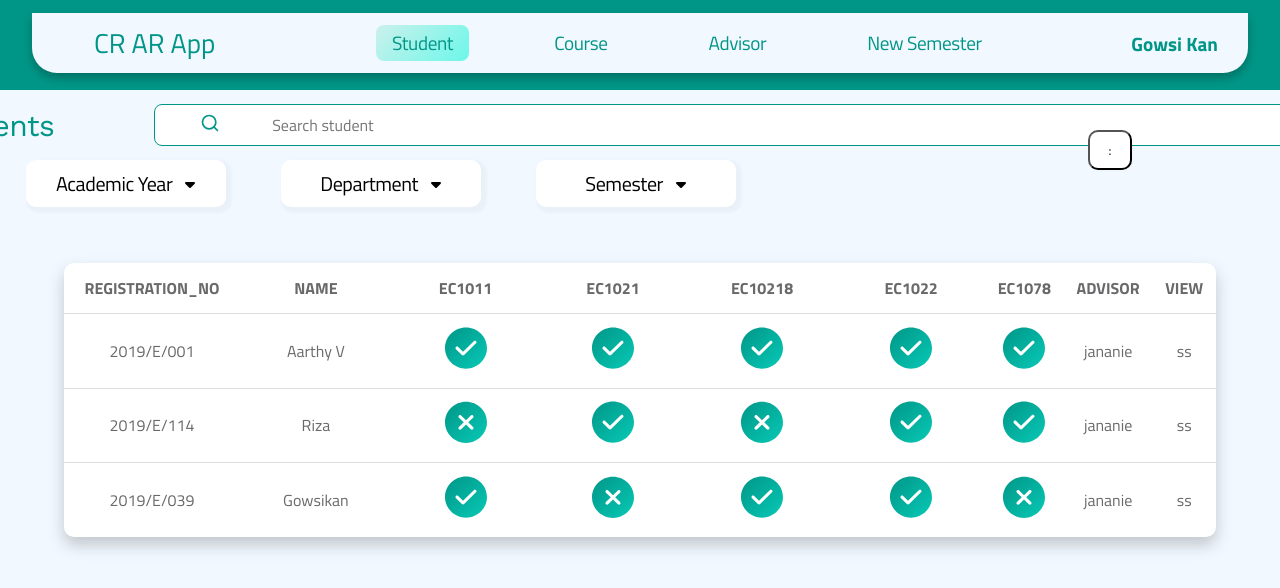
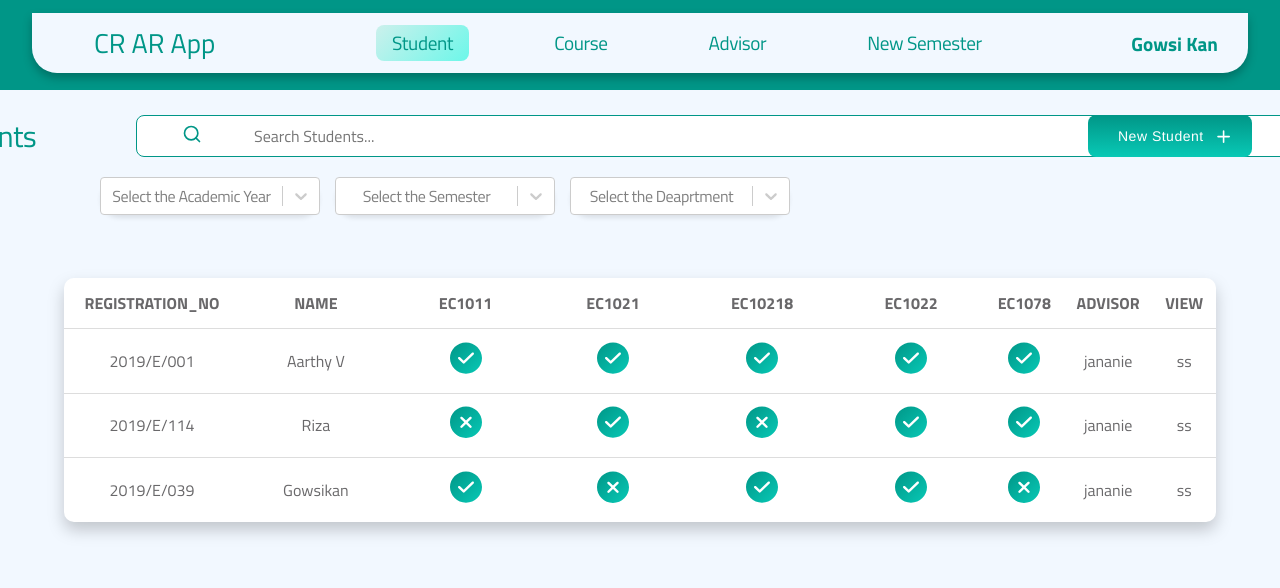
Before and after one commit to DilushanG/SoftwareEngineeringProject-CR-ARApp, a React (Create React App) app in the folder cr-ar-app/: page /students in a window 1280 px wide. Shown: the top 588 px of the page. Built offline with nearby package versions, Linux system fonts and the light colour scheme.

Commit message:
main nav built

```diff
--- a/cr-ar-app/src/App.js
+++ b/cr-ar-app/src/App.js
@@ -15,6 +15,7 @@ import Modal from "./Components/Modal";
 
 import { Route,Routes } from "react-router-dom";
 import DropDown from "./Components/DropDown";
+import MainHead from "./Components/MainHead";
 
 const list = [
   { Code: "EC1010",Course: "Software Construction",Credit: "3",Core: "Core",Coordinator: "jananie",Prerequiste: "Operating System",Status: "Remove"},
@@ -42,6 +43,8 @@ function App() {
         <Route path="/advisors" element={<Advisor />}></Route>
         <Route path="/newsemester" element={<NewSemester />}></Route>
       </Routes>
+
+
     </>
   );
 }
--- a/cr-ar-app/src/Components/MainHead.js
+++ b/cr-ar-app/src/Components/MainHead.js
@@ -5,6 +5,7 @@ import { FiPlus } from "react-icons/fi";
 import DropDownDepartment from "./DropDownDepartment";
 import DropDownSemester from "./DropDownSemester";
 import DropDownYear from "./DropDownYear";
+import DropDown from "./DropDown";
 
 function MainHead({title,searchTitle}) {
     const handleSearch = (searchTerm) => {
@@ -44,9 +45,7 @@ function MainHead({title,searchTitle}) {
       <div className="box-1">
         <div className="dropdown-wrapper">
           <div className="h-1">
-            <DropDownYear />
-            <DropDownDepartment />
-            <DropDownSemester />
+            <DropDown/>
           </div>
         </div>
         <div>
--- a/cr-ar-app/src/Components/MyIcon.jsx
+++ b/cr-ar-app/src/Components/MyIcon.jsx
@@ -1,7 +1,7 @@
 import React from 'react';
 
 export const Icon1 = () => (
-  <svg xmlns="http://www.w3.org/2000/svg" width="42" height="42" viewBox="0 0 42 42" fill="none">
+  <svg xmlns="http://www.w3.org/2000/svg" width="32" height="32" viewBox="0 0 42 42" fill="none">
     <path d="M21 0.493942C9.429 0.493942 0 9.73722 0 21.0803C0 32.4234 9.429 41.6667 21 41.6667C32.571 41.6667 42 32.4234 42 21.0803C42 9.73722 32.571 0.493942 21 0.493942ZM31.038 16.3454L19.131 28.0179C18.837 28.3061 18.438 28.4708 18.018 28.4708C17.598 28.4708 17.199 28.3061 16.905 28.0179L10.962 22.192C10.353 21.595 10.353 20.6068 10.962 20.0098C11.571 19.4128 12.579 19.4128 13.188 20.0098L18.018 24.7447L28.812 14.1633C29.421 13.5663 30.429 13.5663 31.038 14.1633C31.647 14.7603 31.647 15.7278 31.038 16.3454Z" fill="url(#paint0_linear_54_1407)"/>
     <defs>
       <linearGradient id="paint0_linear_54_1407" x1="0" y1="0.493942" x2="41.1646" y2="42.4856" gradientUnits="userSpaceOnUse">
@@ -13,7 +13,7 @@ export const Icon1 = () => (
 );
 
 export const Icon2 = () => (
-    <svg xmlns="http://www.w3.org/2000/svg" width="42" height="42" viewBox="0 0 42 42" fill="none">
+    <svg xmlns="http://www.w3.org/2000/svg" width="32" height="32" viewBox="0 0 42 42" fill="none">
     <path d="M21 0.774246C9.429 0.774246 0 10.0175 0 21.3606C0 32.7037 9.429 41.947 21 41.947C32.571 41.947 42 32.7037 42 21.3606C42 10.0175 32.571 0.774246 21 0.774246ZM28.056 26.0955C28.665 26.6925 28.665 27.6806 28.056 28.2776C27.741 28.5864 27.342 28.7305 26.943 28.7305C26.544 28.7305 26.145 28.5864 25.83 28.2776L21 23.5428L16.17 28.2776C15.855 28.5864 15.456 28.7305 15.057 28.7305C14.658 28.7305 14.259 28.5864 13.944 28.2776C13.335 27.6806 13.335 26.6925 13.944 26.0955L18.774 21.3606L13.944 16.6257C13.335 16.0287 13.335 15.0406 13.944 14.4436C14.553 13.8466 15.561 13.8466 16.17 14.4436L21 19.1785L25.83 14.4436C26.439 13.8466 27.447 13.8466 28.056 14.4436C28.665 15.0406 28.665 16.0287 28.056 16.6257L23.226 21.3606L28.056 26.0955Z" fill="url(#paint0_linear_54_1384)"/>
     <defs>
       <linearGradient id="paint0_linear_54_1384" x1="0" y1="0.774246" x2="41.1646" y2="42.7659" gradientUnits="userSpaceOnUse">
--- a/cr-ar-app/src/Components/Student.js
+++ b/cr-ar-app/src/Components/Student.js
@@ -14,6 +14,7 @@ import DropDownSemester from "./DropDownSemester";
 import Table from "./Table";
 import { Icon1, Icon2 } from "./MyIcon";
 import ExtraFeatureButton from "./ExtraFeatureButton";
+import MainHead from "./MainHead";
 
 function Student() {
   const handleNewStudent = () => {
@@ -79,23 +80,7 @@ function Student() {
 
   return (
     <div>
-      <div className="box">
-        <div className="studentTitle">Students</div>
-        <div className="SearchBar">
-          <SearchBar onSearch={handleSearch} name="Search student" />
-          <div className="box">
-            <NewStudentButton onClick={handleNewStudent} />
-            <div className="box-2">
-              <div className="h-2">
-                <DropDownYear />
-                <DropDownDepartment />
-                <DropDownSemester />
-                <ExtraFeatureButton onClick={handleExtra}/>
-              </div>
-            </div>
-          </div>
-        </div>
-      </div>
+      <MainHead title="Students" searchTitle="Search Students..." />
       <div className="table-wrapper">
         <Table list={list} colNames={colNames} />
       </div>
--- a/cr-ar-app/src/Styles/MainHead.css
+++ b/cr-ar-app/src/Styles/MainHead.css
@@ -25,6 +25,7 @@
     width: 130px;
     letter-spacing: -0.02em;
     font-size: 30px;
+    padding-left: 90px;
   }
 
   .search-bar-calendar-calendar_days-1 {
@@ -147,7 +148,7 @@
     font-size: 14px;
     font-weight: 500;
     height: 21px;
-    left: 43px;
+    left: 30px;
     letter-spacing: 0.5px;
     line-height: 20.4px;
     position: absolute;
@@ -159,9 +160,9 @@
 
 .plus-icon {
   color: white;
-  font-size: 1.9rem;
+  font-size: 1.2rem;
   margin-top: 0.35rem;
-  margin-left: 7.5rem;
+  margin-left: 7.0rem;
 }
 
 
@@ -191,5 +192,5 @@
 }
 
 .dropdown-wrapper{
-  padding-left: 100px;
+  padding-left: 520px;
 }
```
